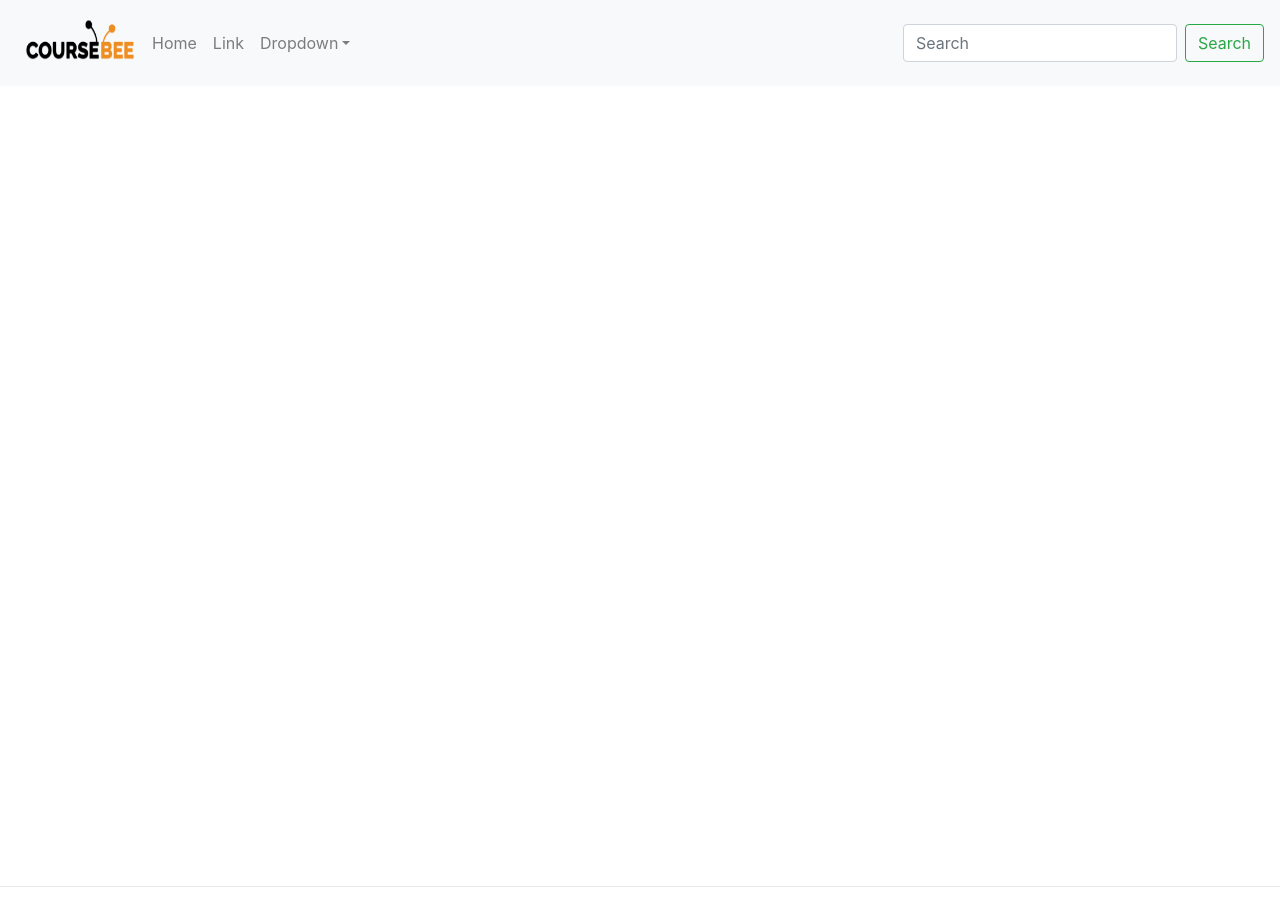
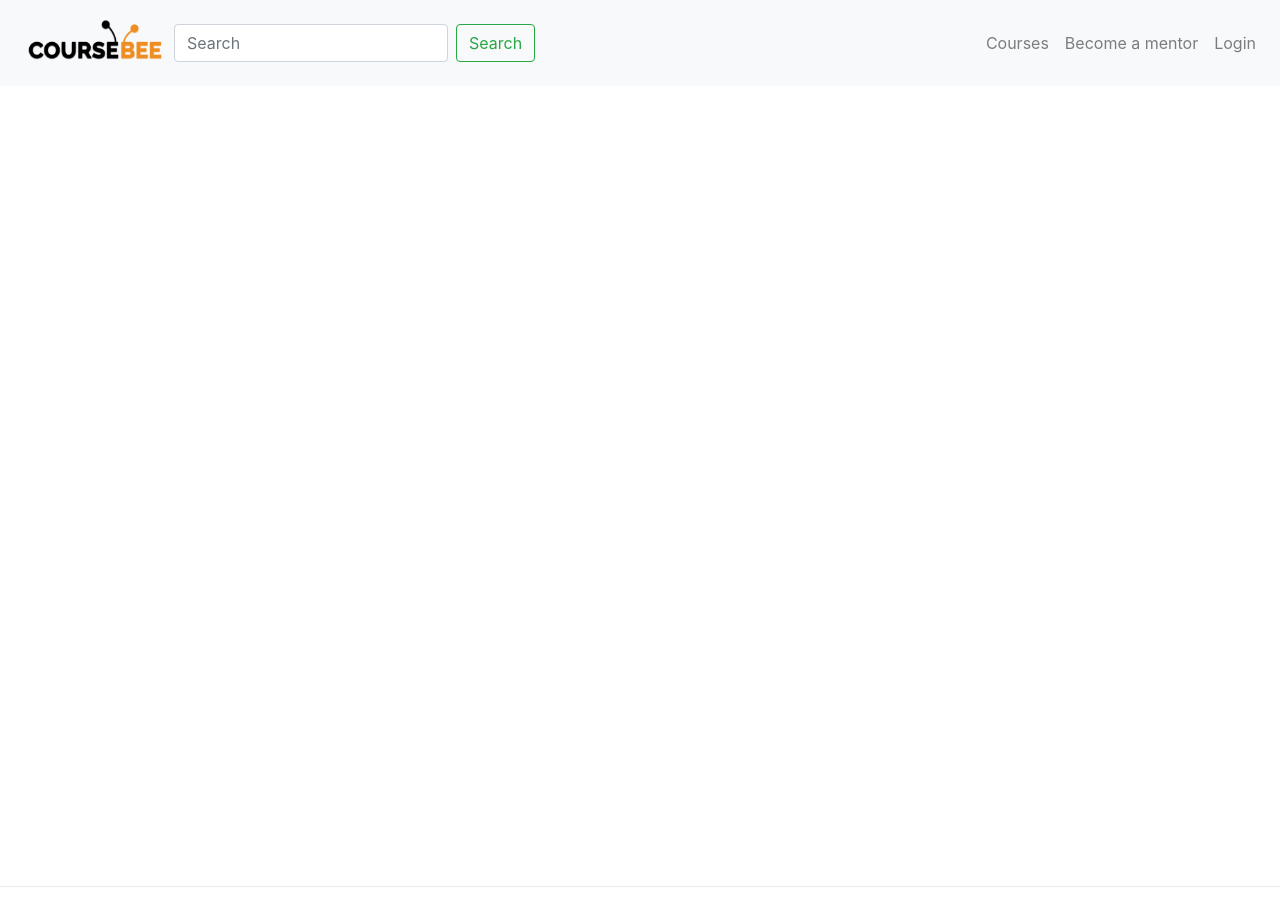
Before and after one commit to krnltech/coursebee-client, a Next.js app: page / in a window 1280 px wide. Shown: the top 915 px of the page. Built offline with nearby package versions, Linux system fonts and the light colour scheme.

Commit message:
fix: navbar-footer is reviewed

```diff
--- a/components/footer/Footer.js
+++ b/components/footer/Footer.js
@@ -1,20 +1,15 @@
 import styles from "../../styles/Home.module.css";
+import Image from 'next/image';
 
 const Footer = () => {
   return (
     <>
       <footer className={styles.footer}>
-        <a
-          href="https://vercel.com?utm_source=create-next-app&utm_medium=default-template&utm_campaign=create-next-app"
-          target="_blank"
-          rel="noopener noreferrer"
-        >
-          Powered by{' '}
-          <img src="/vercel.svg" alt="Vercel Logo" className={styles.logo} />
-        </a>
+          Powered by
+          <Image src="/CB logo.png" alt="Vercel Logo" width={158} height={64} className={styles.logo} />
       </footer>
     </>
   );
-}
+};
 
 export default Footer;
--- a/components/navbar/Navbar.js
+++ b/components/navbar/Navbar.js
@@ -1,4 +1,4 @@
-import { Navbar, Nav, NavDropdown, Form, FormControl, Button } from 'react-bootstrap';
+import { Navbar, Nav, Form, FormControl, Button } from 'react-bootstrap';
 import Image from 'next/image';
 import Link from 'next/link';
 
@@ -9,25 +9,24 @@ const NavbarComps = () => {
     <>
       <Navbar bg="light" expand="lg">
         <Link href="/"className={styles.logo}>
-          <a><Image src="/CB logo.png" alt="site logo" width={128} height={64} /></a>
+          <a><Image src="/CB logo.png" alt="site logo" width={158} height={64} /></a>
         </Link>
+
         <Navbar.Toggle aria-controls="basic-navbar-nav" />
         <Navbar.Collapse id="basic-navbar-nav">
-          <Nav className="mr-auto">
-            <Nav.Link href="#home">Home</Nav.Link>
-            <Nav.Link href="#link">Link</Nav.Link>
-            <NavDropdown title="Dropdown" id="basic-nav-dropdown">
-              <NavDropdown.Item href="#action/3.1">Action</NavDropdown.Item>
-              <NavDropdown.Item href="#action/3.2">Another action</NavDropdown.Item>
-              <NavDropdown.Item href="#action/3.3">Something</NavDropdown.Item>
-              <NavDropdown.Divider />
-              <NavDropdown.Item href="#action/3.4">Separated link</NavDropdown.Item>
-            </NavDropdown>
-          </Nav>
           <Form inline>
             <FormControl type="text" placeholder="Search" className="mr-sm-2" />
             <Button variant="outline-success">Search</Button>
           </Form>
+
+          <div className={styles.content}>
+            <Nav className="mr-auto">
+              <Nav.Link href="#courses">Courses</Nav.Link>
+              <Nav.Link href="#mentor">Become a mentor</Nav.Link>
+              <Nav.Link href="#login">Login</Nav.Link>
+            </Nav>
+          </div>
+
         </Navbar.Collapse>
       </Navbar>
     </>
--- a/components/navbar/Navbar.module.css
+++ b/components/navbar/Navbar.module.css
@@ -1,3 +1,3 @@
-nav .logo {
-  margin-right: auto;
+.content{
+  margin-left: auto;
 }
```
